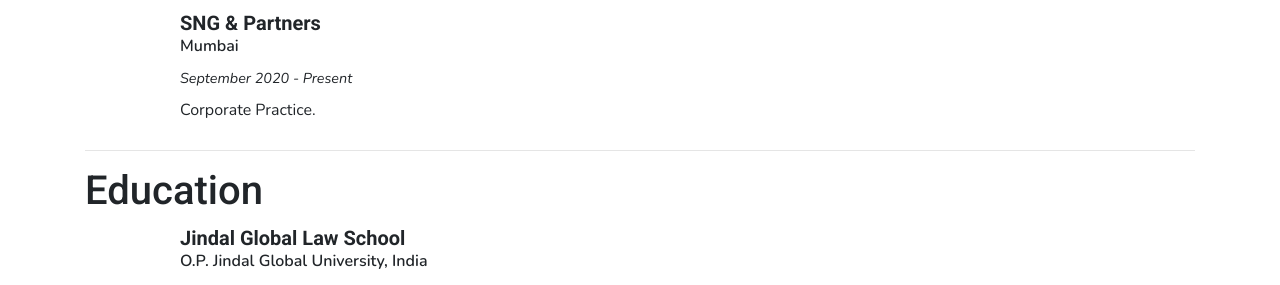
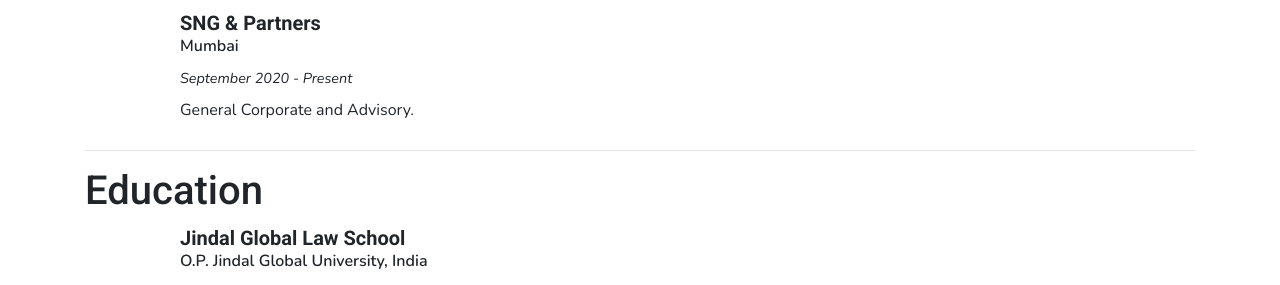
Before and after one commit to thatshivendrashukla/thatshivendrashukla.github.io, a Jekyll site: the page built from about/index.html, in a window 1280 px wide. Shown: the part 164-449 px from the top of the page. Built offline with Jekyll 4.4.1, drawn with Linux system fonts in a browser that asks for light colours; nearby versions of some CDN libraries.

Commit message:
Update index.html

```diff
--- a/about/index.html
+++ b/about/index.html
@@ -15,7 +15,7 @@
       <p><b>Mumbai</b></p>
       <div>
         <p style="font-size: 0.9rem"><em>September 2020 - Present</em></p>
-        <p>Corporate Practice.</p>
+        <p>General Corporate and Advisory.</p>
       </div>
     </div>
   </div>
```
